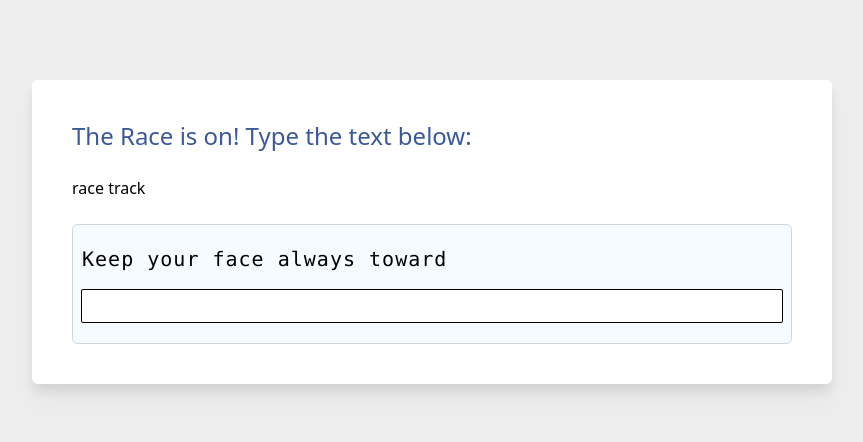
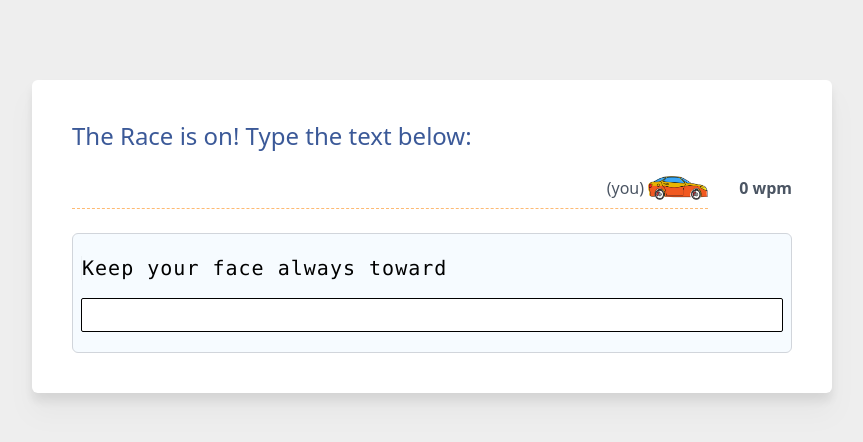
Before and after one commit to nawadeveloper/typeracer, a React (Vite) app in the folder client/: page / in a window 1280 px wide. Shown: the top 442 px of the page, without its empty margins (208-1071 px from the left). Built offline with nearby package versions, Linux system fonts and the light colour scheme.

Commit message:
UI update of RaceTrack Component

```diff
--- /dev/null
+++ b/client/src/components/Car.tsx
@@ -0,0 +1,10 @@
+const Car = () => {
+  return (
+    <div className="flex gap-1 pb-2">
+      <p>(you)</p>
+      <img width={60} src="car.png" />
+    </div>
+  );
+};
+
+export default Car;
--- /dev/null
+++ b/client/src/components/CurrentSpeed.tsx
@@ -0,0 +1,5 @@
+const CurrentSpeed = () => {
+  return <p>0 wpm</p>;
+};
+
+export default CurrentSpeed;
--- a/client/src/components/RaceTrack.tsx
+++ b/client/src/components/RaceTrack.tsx
@@ -1,5 +1,25 @@
+import { useTypingStore } from "../stores/useTypingStore";
+import Car from "./Car";
+import CurrentSpeed from "./CurrentSpeed";
+
 const RaceTrack = () => {
-  return <div>race track</div>;
+  const raceCompleted = useTypingStore((state) => state.raceCompleted);
+  return (
+    <div className="flex justify-between gap-5 text-gray-600">
+      <div className="flex-1 border-b border-dashed border-orange-300 flex justify-end">
+        <Car />
+      </div>
+
+      <div className="w-16 shrink-0 text-end whitespace-nowrap font-semibold relative">
+        {raceCompleted && (
+          <p className="absolute text-xs top-0 right-0 -translate-y-full">
+            Done!
+          </p>
+        )}
+        <CurrentSpeed />
+      </div>
+    </div>
+  );
 };
 
 export default RaceTrack;
```
